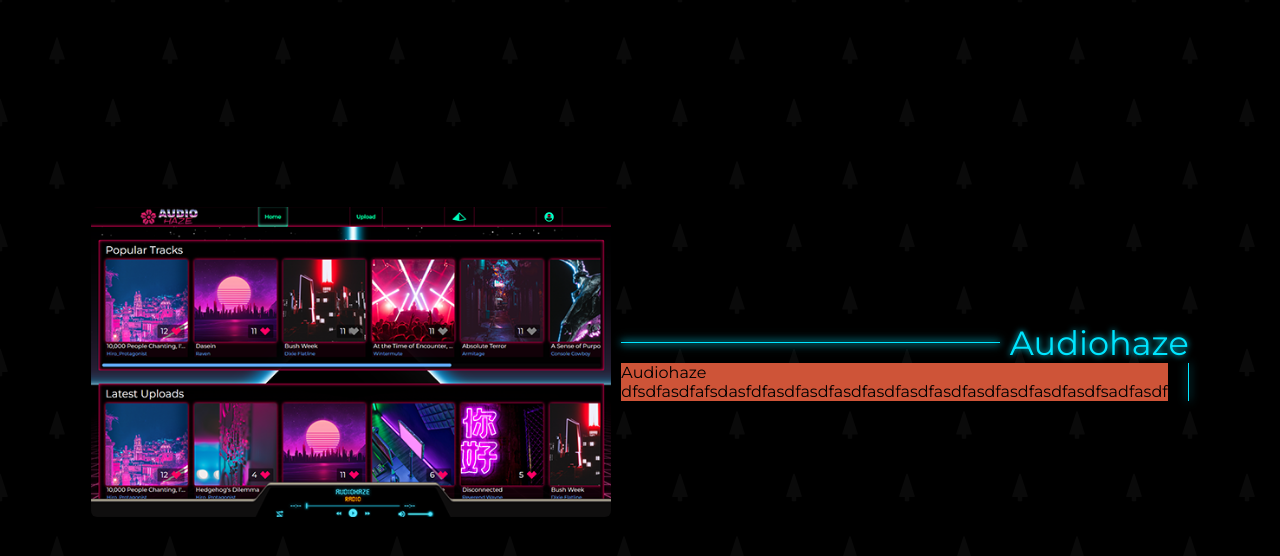
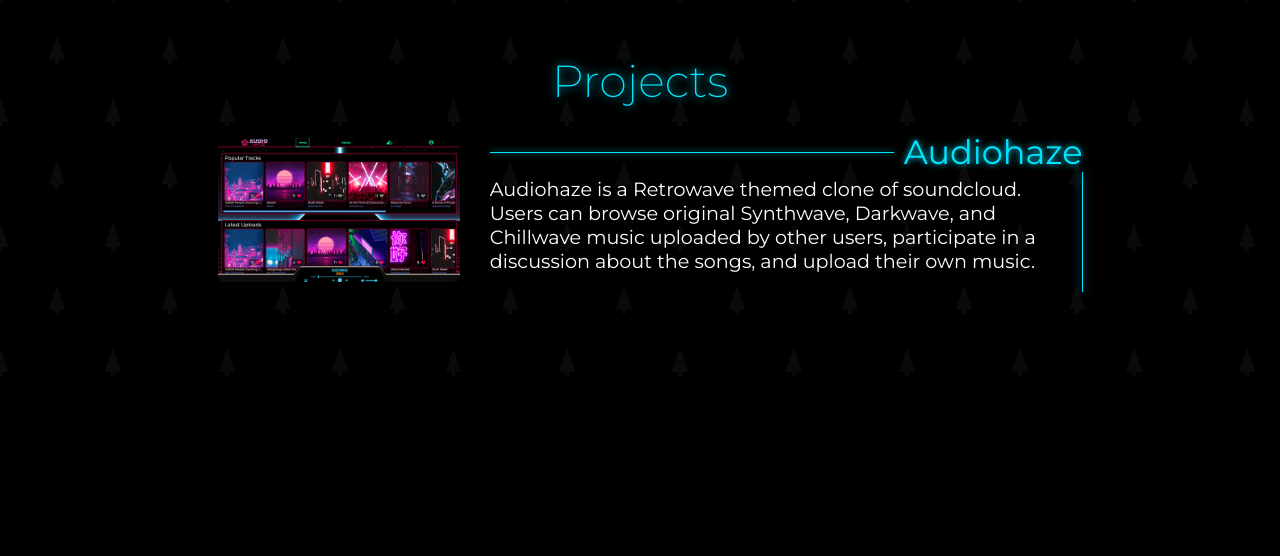
Before and after one commit to halquist/halquist.github.io, a React (Create React App) app in the folder frontend/: page / in a window 1280 px wide. Shown: the part 1948-2504 px from the top of the page. After the commit the page ends 2324 px from the top, so only its background shows below. Built offline with nearby package versions, Linux system fonts and the light colour scheme; a web font is replaced by a local one.

Commit message:
fixed project display

```diff
--- a/frontend/src/components/InfoCell/InfoCell.css
+++ b/frontend/src/components/InfoCell/InfoCell.css
@@ -10,6 +10,7 @@
   border-radius: 20px;
   /* background-color: rgba(0, 0, 0, 0.2); */
   padding: 10px;
+  /* margin-bottom: 300px; */
 }
 
 .infoOuterContainerRight {
@@ -24,7 +25,11 @@
   border-radius: 20px;
   /* background-color: rgba(0, 0, 0, 0.2); */
   padding: 10px;
-  margin-bottom: 500px;
+  /* margin-bottom: 500px; */
+}
+
+.spacerDiv {
+  height: 300px;
 }
 
 .textContainer {
@@ -41,6 +46,7 @@
   align-items: center;
   width: 100%;
   height: 100%;
+  margin: 20px;
 }
 
 .slotContainer {
@@ -89,8 +95,8 @@
 
 .fillLineHorizontal {
   background-color: rgb(0, 229, 255);
-  filter: drop-shadow(0px 0px 5px rgb(0, 229, 255));
-  height: 1px;
+  /* filter: drop-shadow(0px 0px 5px rgb(0, 229, 255)); */
+  height: .5px;
   flex-grow: 1;
 }
 
@@ -126,10 +132,21 @@
 
 #highlightImage2 {
   border-radius: 6px;
+  /* max-width: 420px; */
+  /* max-width: 90vw; */
+  max-width: 100%;
+  height: auto;
+  min-width: auto\9;
 }
 
+
 .cellContent2 {
-  background-color: #CE5438;
+  /* background-color: #CE5438; */
+  color: #ffffff;
+  font-size: 1.2em;
+  font-family: 'Montserrat', sans-serif;
+  font-weight: 400;
+  margin-top: 5px;
 }
 
 @media screen and (orientation: portrait) {
--- a/frontend/src/components/InfoCell/InfoCellProjects.js
+++ b/frontend/src/components/InfoCell/InfoCellProjects.js
@@ -7,25 +7,39 @@ import audiohaze from '../../images/audiohaze.png'
 const InfoCellProjects = ({ props }) => {
 
   return(
+    <>
+      <div id='subName'>Projects</div>
+
       <div className='infoOuterContainerRight'>
             <div className='photoContainer'>
-            <img id='highlightImage2' src={audiohaze} width='520px'/>
+              <a id='image2container' href='https://audiohaze.herokuapp.com/' target="_blank" style={{maxWidth:'400px'}}>
+                <img id='highlightImage2' src={audiohaze} />
+              </a>
             </div>
         <div className='textContainer'>
           <div className='cellTitleText'>
             {/* <LogoSmall /> */}
             <div className='fillLineHorizontal'></div>
+            <a href='https://audiohaze.herokuapp.com/' target="_blank">
               Audiohaze
+            </a>
           </div>
           <div className='cellContentContainer'>
-          <div className='cellContent2'>
+            <div className='cellContent'>
               {/* {props.content.map((el) => <p className='cellContentText' key={el[1] + el[2]}>{el}</p>)} */}
-            Audiohaze dfsdfasdfafsdasfdfasdfasdfasdfasdfasdfasdfasdfasdfasdfasdfsadfasdf
+              <p className='cellContentText'>
+              Audiohaze is a Retrowave themed clone of soundcloud.
+              Users can browse original Synthwave, Darkwave, and
+              Chillwave music uploaded by other users, participate
+              in a discussion about the songs, and upload their
+              own music.
+              </p>
             </div>
             <div className='fillLineVertical'></div>
           </div>
         </div>
       </div>
+    </>
   )
 };
 
--- a/frontend/src/components/InfoCell/InfoCellRight.js
+++ b/frontend/src/components/InfoCell/InfoCellRight.js
@@ -24,6 +24,7 @@ const InfoCellRight = ({ props }) => {
           <div className='cellContent'>
             {/* {props.content.map((el) => <p className='cellContentText' key={el[1] + el[2]}>{el}</p>)} */}
             <table className='skillTable'>
+              <tbody>
                 <tr>
                   <td>React</td>
                   <td>Redux</td>
@@ -64,6 +65,7 @@ const InfoCellRight = ({ props }) => {
                   <td>Heroku</td>
                   <td>Mocha</td>
                 </tr>
+              </tbody>
             </table>
           </div>
           <div className='fillLineVertical'></div>
--- a/frontend/src/components/Intro/Intro.css
+++ b/frontend/src/components/Intro/Intro.css
@@ -18,7 +18,7 @@
   padding: 10px;
   /* padding-top: 60px; */
   width: 100vw;
-  max-width: 825px;
+  max-width: 925px;
   /* min-width: 350px; */
   /* padding-left: calc(100vw - 100%); */
 }
@@ -143,7 +143,7 @@
 }
 
 #aboutScroll {
-  margin-bottom: 200px;
+  /* margin-bottom: 100px; */
 }
 
 #skillsScroll {
@@ -151,9 +151,10 @@
   flex-direction: column;
   justify-content: center;
   align-items: center;
+  /* padding-top: 100px; */
+  z-index: 2;
 }
 
 #circuitHorse {
   filter: drop-shadow(0px 0px 5px rgb(0, 229, 255));
-
 }
--- a/frontend/src/components/Intro/Intro.js
+++ b/frontend/src/components/Intro/Intro.js
@@ -12,6 +12,9 @@ import Skills from './ContentArrs/Skills';
 import { Element } from 'react-scroll';
 
 const Intro = () => {
+
+
+
   return (
     <div id='topContainer'>
       <div className='contentHero'>
@@ -30,10 +33,12 @@ const Intro = () => {
       <Element id='aboutScroll' name='aboutScroll'>
         <InfoCellLeft props={AboutMe}/>
       </Element>
+        <div className='spacerDiv'></div>
       <Element id='skillsScroll' name='skillsScroll'>
         {/* <SlotSpinner winRate='4' IconArr={IconArr} /> */}
         <InfoCellRight props={Skills}/>
       </Element>
+        <div className='spacerDiv'></div>
       <Element id='projectsScroll' name='projectsScroll'>
         <InfoCellProjects props={Skills}/>
       </Element>
--- a/frontend/src/components/Navigation/index.js
+++ b/frontend/src/components/Navigation/index.js
@@ -45,6 +45,7 @@ function Navigation({ isLoaded }){
             smooth={true}
             duration={500}
             offset={-100}
+            isDynamic={true}
             className='aboutLink'
             activeClass='aboutLinkActive'
             id='aboutLink'
@@ -58,9 +59,10 @@ function Navigation({ isLoaded }){
             smooth={true}
             duration={500}
             offset={-100}
-            className='aboutLink'
+            isDynamic={true}
+            className='skillsLink'
+            activeClass='skillsLinkActive'
             id='skillsLink'
-            activeClass='skillsLinkActive'
             onClick={spinLogo}
           >
             Skills
@@ -79,6 +81,7 @@ function Navigation({ isLoaded }){
             smooth={true}
             duration={500}
             offset={-100}
+            isDynamic={true}
             className='aboutLink'
             id='projectsLink'
             activeClass='aboutLinkActive'
@@ -92,6 +95,7 @@ function Navigation({ isLoaded }){
             smooth={true}
             duration={500}
             offset={-100}
+            isDynamic={true}
             className='aboutLink'
             id='contactLink'
             activeClass='aboutLinkActive'
--- a/frontend/src/index.css
+++ b/frontend/src/index.css
@@ -49,6 +49,18 @@ body {
   overflow-x: hidden;
 }
 
+a {
+  color: rgb(0, 229, 255);
+  text-decoration: none;
+  margin: none;
+  padding: none;
+}
+
+a:visited {
+  text-decoration: none;
+  color: rgb(0, 229, 255);
+}
+
 @keyframes fade_in {
   0% {
     /* opacity: 0; */
```
Lines whose indentation alone changed are shown as unchanged.
